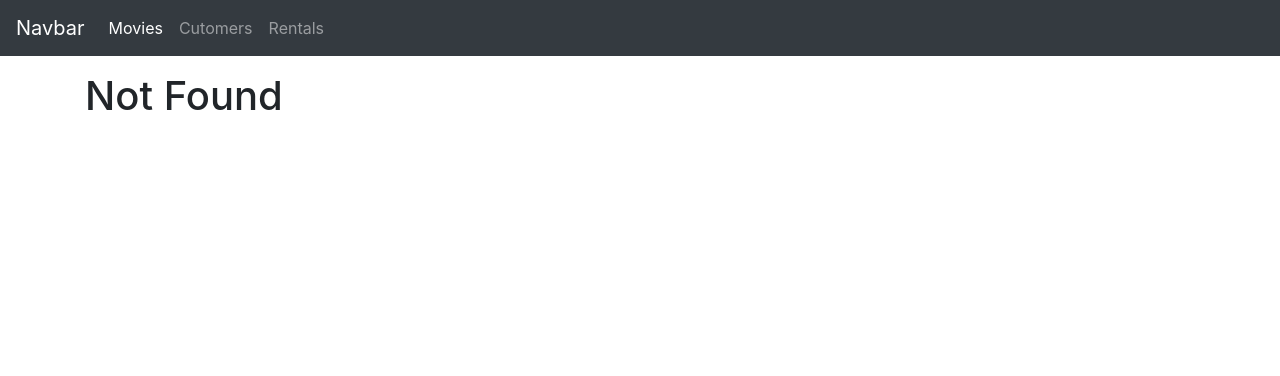
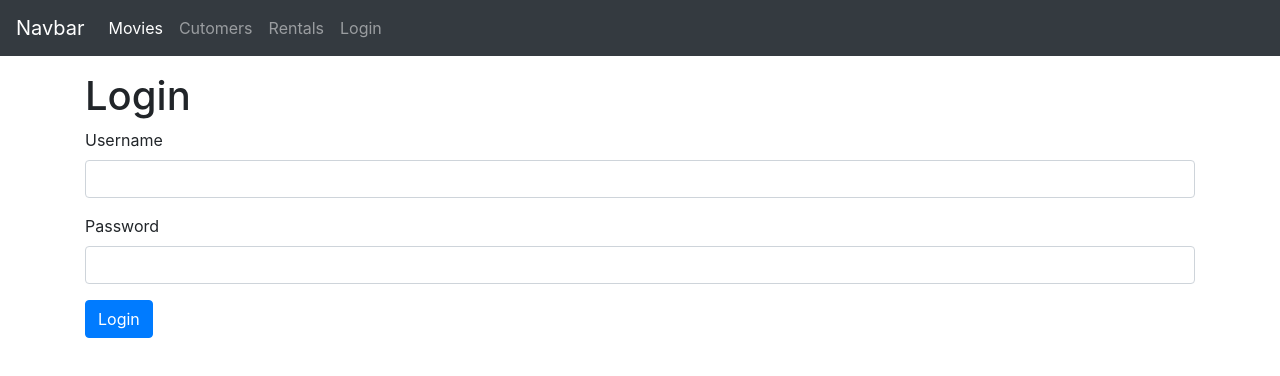
Before and after one commit to shubhamdixit8388/react-learning-vidly-app, a React (Create React App) app: page /login in a window 1280 px wide. Before the commit this address led to /not-found. Shown: the top 376 px of the page. Built offline with nearby package versions, Linux system fonts and the light colour scheme.

Commit message:
login route, component added and basic required validation is done

```diff
--- a/src/App.js
+++ b/src/App.js
@@ -7,6 +7,7 @@
 import Rentals from "./components/rentals";
 import NotFound from "./components/common/not-found";
 import MovieForm from "./components/movie-form";
+import LoginForm from "./components/login-from";
 
 class App extends Component {
   state = {
@@ -14,6 +15,7 @@
       { label: "Movies", link: "movies" },
       { label: "Cutomers", link: "customers" },
       { label: "Rentals", link: "rentals" },
+      { label: "Login", link: "login" },
     ],
     selectedNavBar: "",
   };
@@ -41,6 +43,7 @@
             <Route path="/movies" component={Movies} />
             <Route path="/customers" component={Customers} />
             <Route path="/rentals" component={Rentals} />
+            <Route path="/login" component={LoginForm} />
             <Route path="/not-found" component={NotFound} />
             <Route path="/" exact component={Movies} />
             <Redirect to="/not-found" />
--- /dev/null
+++ b/src/components/common/input.jsx
@@ -0,0 +1,18 @@
+const Input = ({ name, label, value, onChange, error }) => {
+  return (
+    <div className="form-group">
+      <label htmlFor={name}>{label}</label>
+      <input
+        value={value}
+        onChange={onChange}
+        id={name}
+        name={name}
+        type="text"
+        className="form-control"
+      />
+      {error && <div className="alert alert-danger">{error}</div>}
+    </div>
+  );
+};
+
+export default Input;
--- /dev/null
+++ b/src/components/login-from.jsx
@@ -0,0 +1,84 @@
+import React from "react";
+import Input from "./common/input";
+
+class LoginForm extends React.Component {
+  state = {
+    account: {
+      username: "",
+      password: "",
+    },
+    errors: {},
+  };
+
+  handleSubmit = (e) => {
+    e.preventDefault();
+    const errors = this.validate();
+    if (Object.keys(errors).length) {
+      console.log(errors);
+    } else {
+      console.log("Submitted");
+    }
+    this.setState({ errors });
+  };
+
+  handleChange = ({ currentTarget: input }) => {
+    const errors = { ...this.state.errors };
+    const errorMessage = this.validateProperty(input);
+    if (errorMessage) errors[input.name] = errorMessage;
+    else delete errors[input.name];
+
+    const account = { ...this.state.account };
+    account[input.name] = input.value;
+    this.setState({ account, errors });
+  };
+
+  validate = () => {
+    const errors = {};
+    const { account } = this.state;
+    if (account.username.trim() === "") {
+      errors.username = "Username is required";
+    }
+    if (account.password.trim() === "") {
+      errors.password = "Password is required";
+    }
+    return errors;
+  };
+
+  validateProperty = ({ value, name }) => {
+    if ((name === "username" || name === "password") && value.trim() === "") {
+      return name === "username"
+        ? "Username is required"
+        : "Password is required";
+    }
+  };
+
+  render() {
+    const { account, errors } = this.state;
+    return (
+      <div>
+        <h1>Login</h1>
+        <form onSubmit={this.handleSubmit}>
+          <Input
+            name="username"
+            value={account.username}
+            label="Username"
+            onChange={this.handleChange}
+            error={errors.username}
+          />
+          <Input
+            name="password"
+            value={account.password}
+            label="Password"
+            onChange={this.handleChange}
+            error={errors.password}
+          />
+          <button type="submit" class="btn btn-primary">
+            Login
+          </button>
+        </form>
+      </div>
+    );
+  }
+}
+
+export default LoginForm;
```
